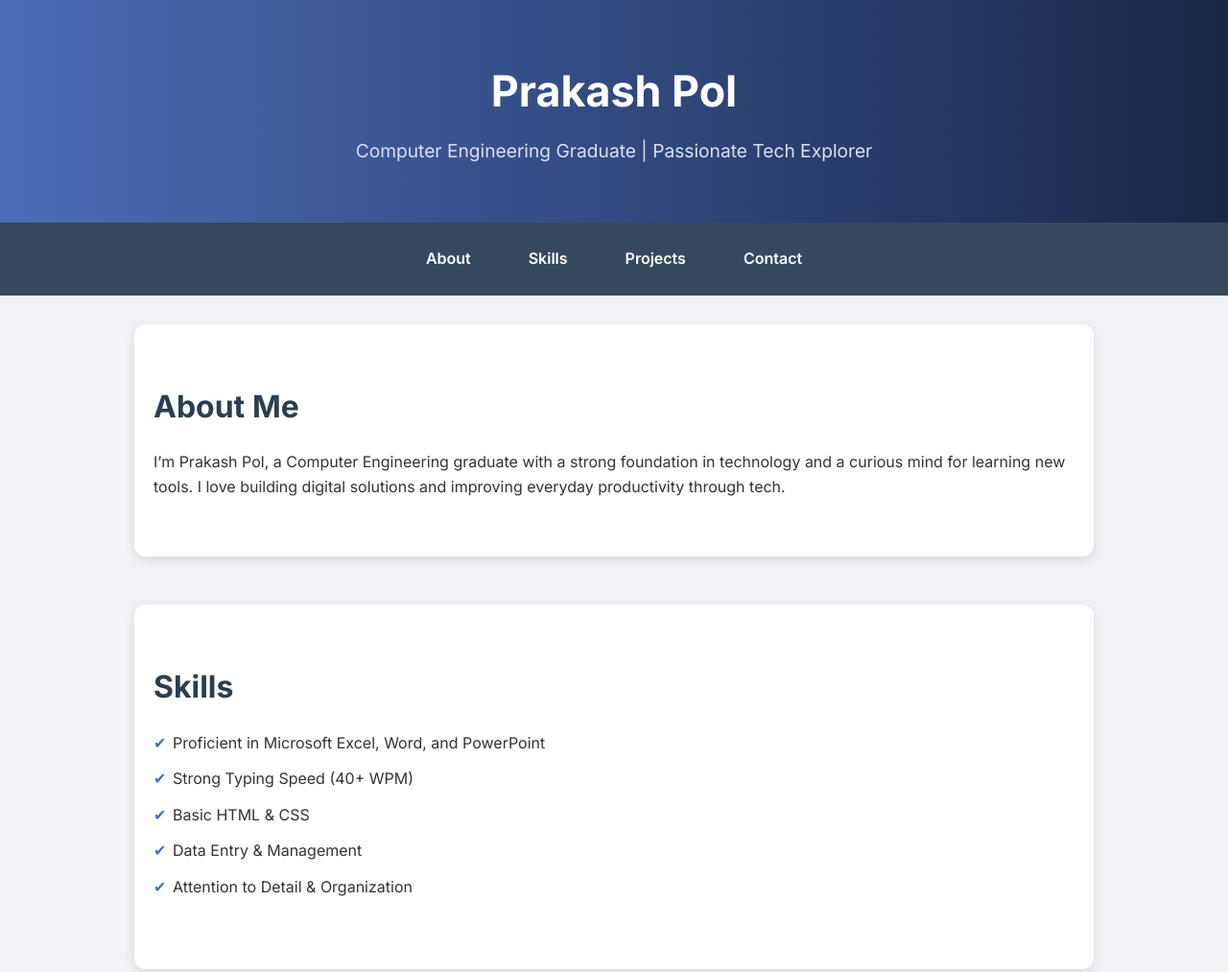
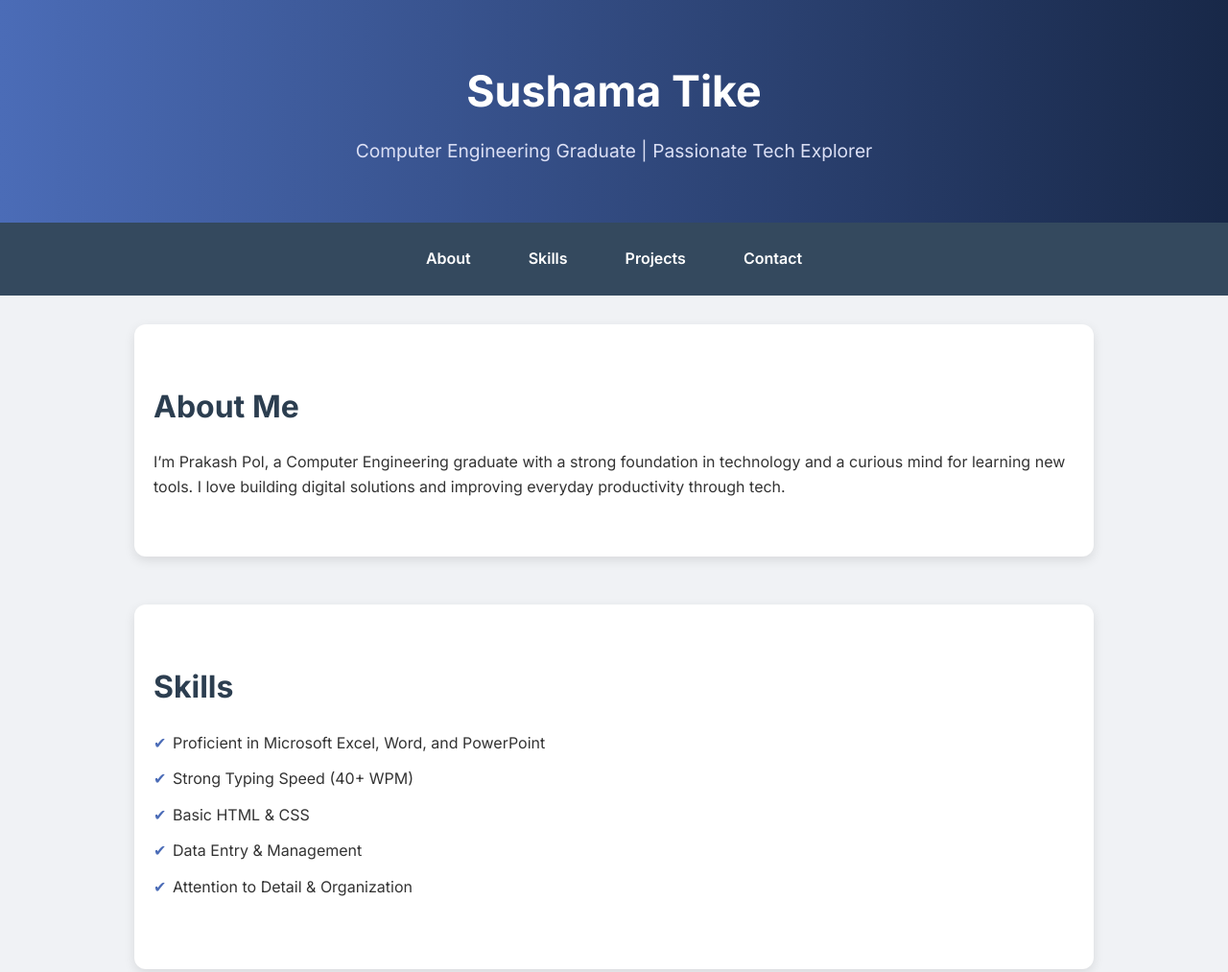
Before and after one commit to sahiltike/sahiltike, a plain HTML site: page index.html in a window 1280 px wide. Shown: the top 1013 px of the page at 96% size. Drawn offline with Linux system fonts and the light colour scheme.

Commit message:
Update index.html

```diff
--- a/index.html
+++ b/index.html
@@ -140,7 +140,7 @@
 
 <body>
   <header>
-    <h1>Prakash Pol</h1>
+    <h1>Sushama Tike</h1>
     <p>Computer Engineering Graduate | Passionate Tech Explorer</p>
   </header>
 
```
